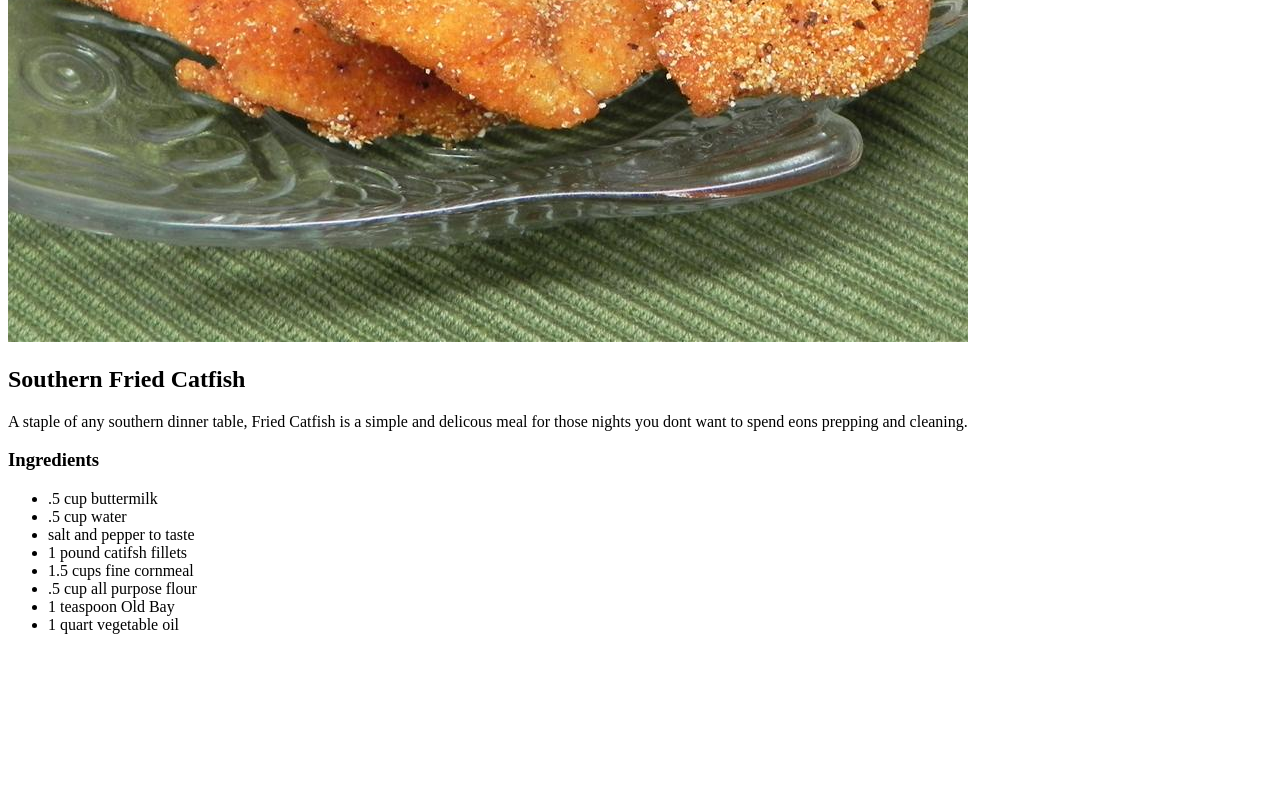
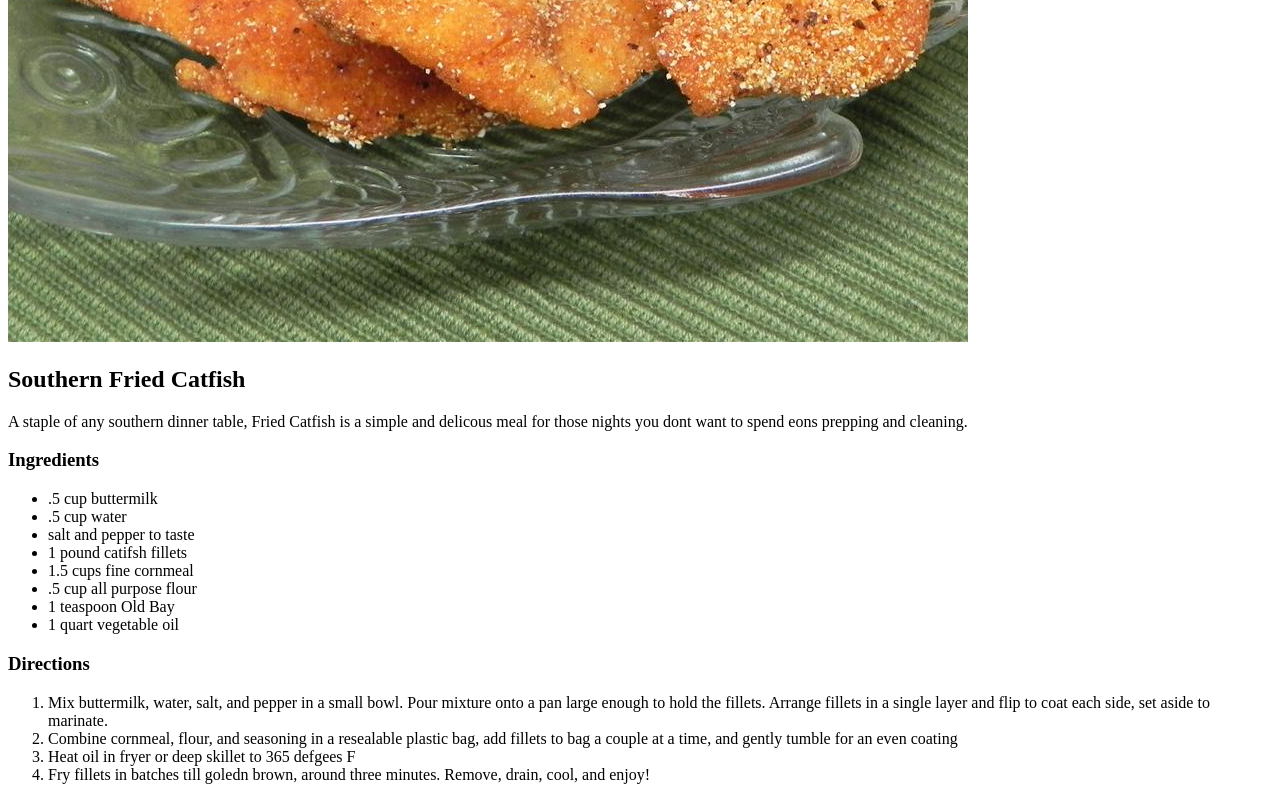
Before and after one commit to plaou73/odin-recipes, a plain HTML site: page recipes/catfish.html in a window 1280 px wide. Shown: the part 698-1498 px from the top of the page. Before the commit the page ends 1348 px from the top, so only its background shows below. Drawn offline with Linux system fonts and the light colour scheme.

Commit message:
Add cooking instructions to catfish.html

```diff
--- a/recipes/catfish.html
+++ b/recipes/catfish.html
@@ -29,5 +29,16 @@
                         <li>1 teaspoon Old Bay</li>
                         <li>1 quart vegetable oil</li>
                     </ul>
+                <h3>Directions</h3>
+                    <ol>
+                        <li>Mix buttermilk, water, salt, and pepper in a small bowl. Pour mixture onto a pan large enough to hold the fillets.
+                            Arrange fillets in a single layer and flip to coat each side, set aside to marinate.
+                        </li>
+                        <li>Combine cornmeal, flour, and seasoning in a resealable plastic bag, add fillets to bag a couple at a time, and
+                            gently tumble for an even coating
+                        </li>
+                        <li>Heat oil in fryer or deep skillet to 365 defgees F</li>
+                        <li>Fry fillets in batches till goledn brown, around three minutes. Remove, drain, cool, and enjoy!</li>
+                    </ol>
 
 </html>
```
